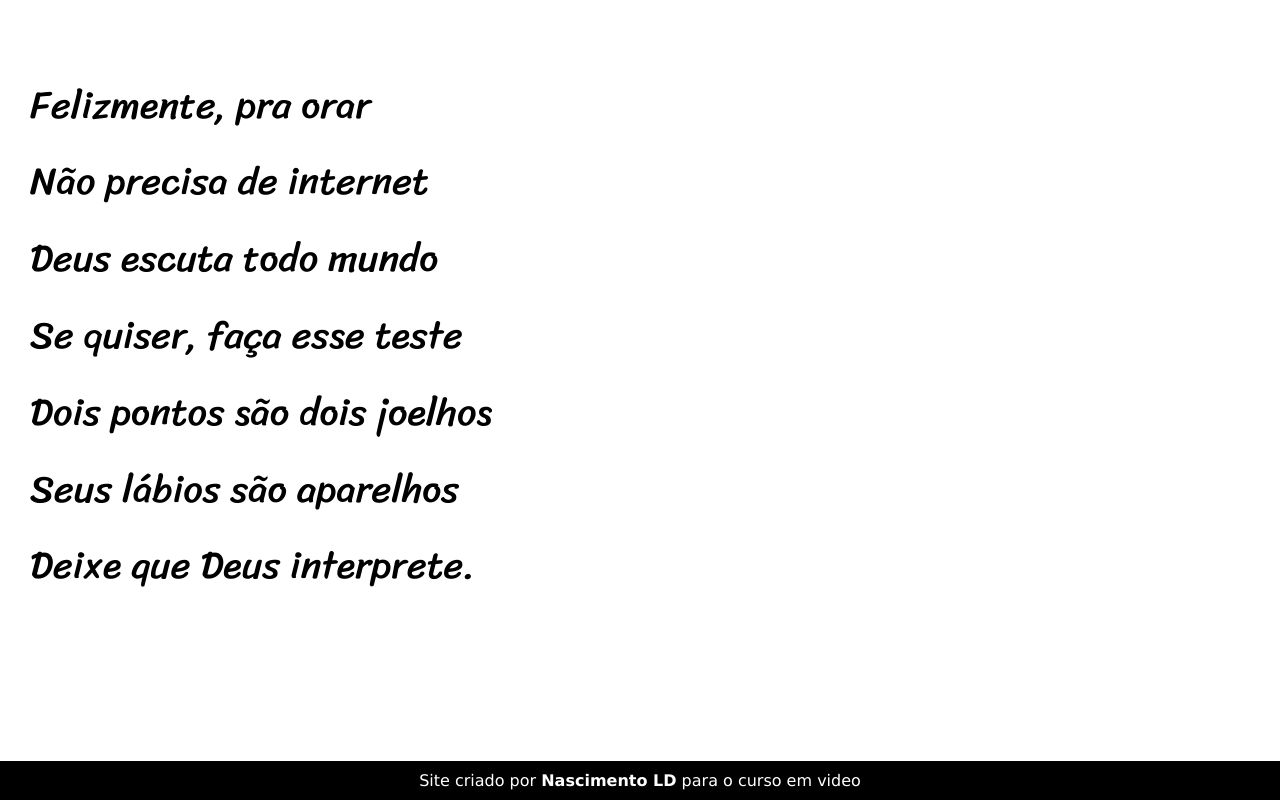
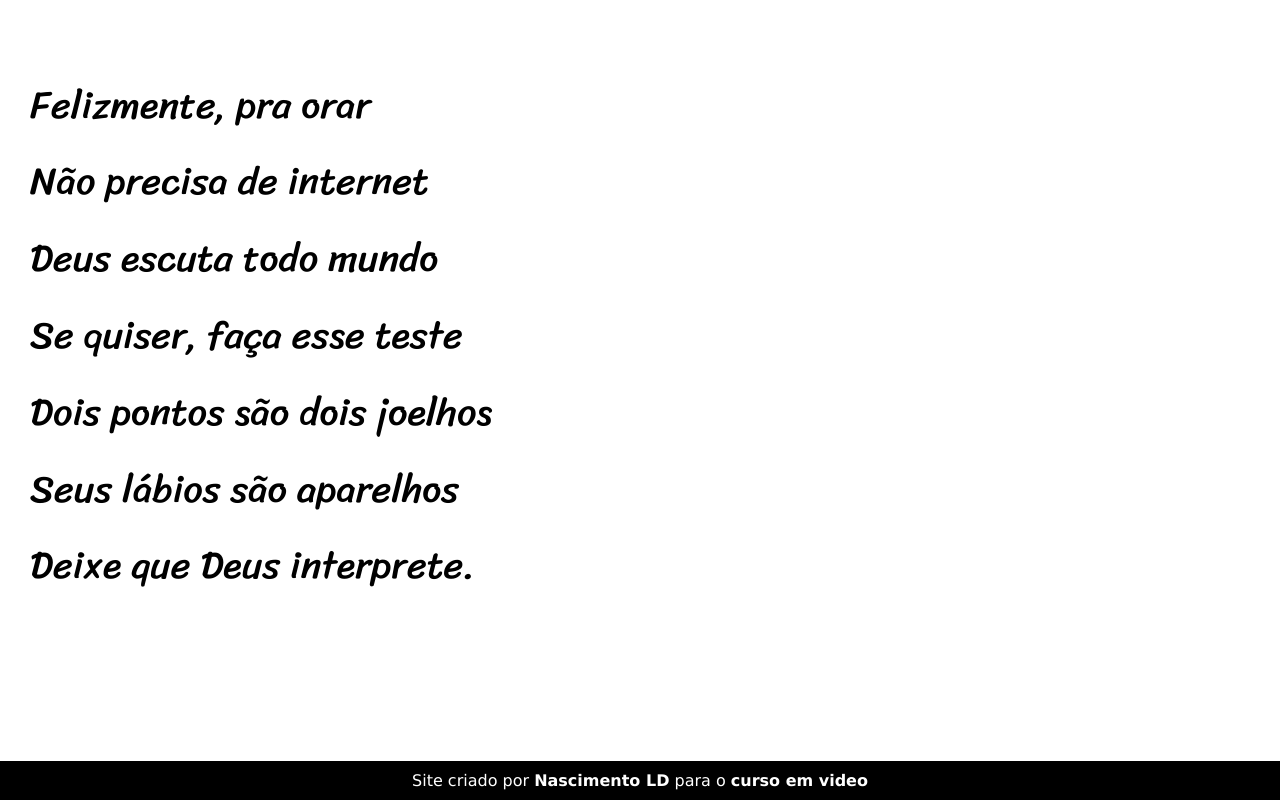
Before and after one commit to NascimentoLD/Projeto-Cordel, a plain HTML site: page index.html in a window 1280 px wide. Shown: the part 4012-4812 px from the top of the page. Drawn offline with Linux system fonts and the light colour scheme.

Commit message:
adicionei link no curso em video

```diff
--- a/index.html
+++ b/index.html
@@ -100,7 +100,7 @@
     </section>
 
     <footer>
-        <p>Site criado por <a href="https://github.com/NascimentoLD" target="_blank">Nascimento LD</a> para o curso em video</p>
+        <p>Site criado por <a href="https://github.com/NascimentoLD" target="_blank">Nascimento LD</a> para o <a href="https://www.cursoemvideo.com/">curso em video</a></p>
     </footer>
 </body>
 </html>
```
